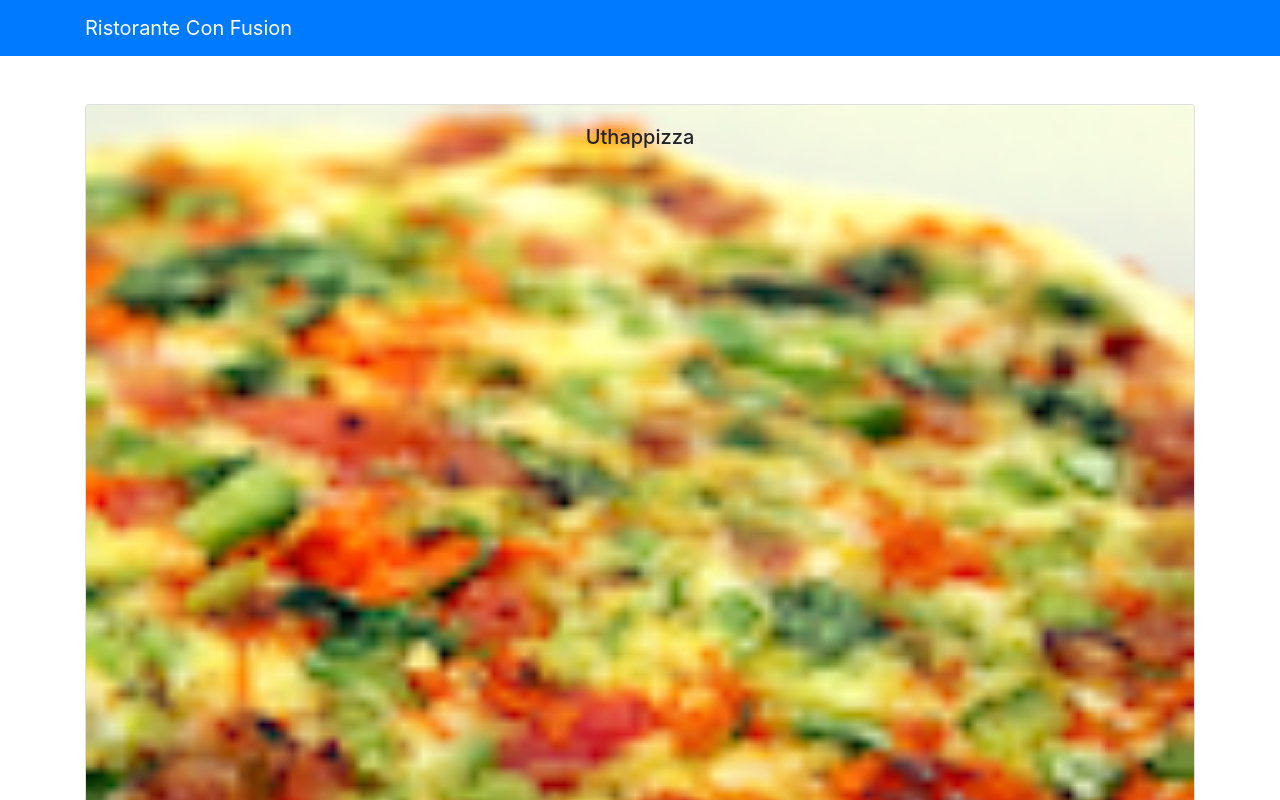
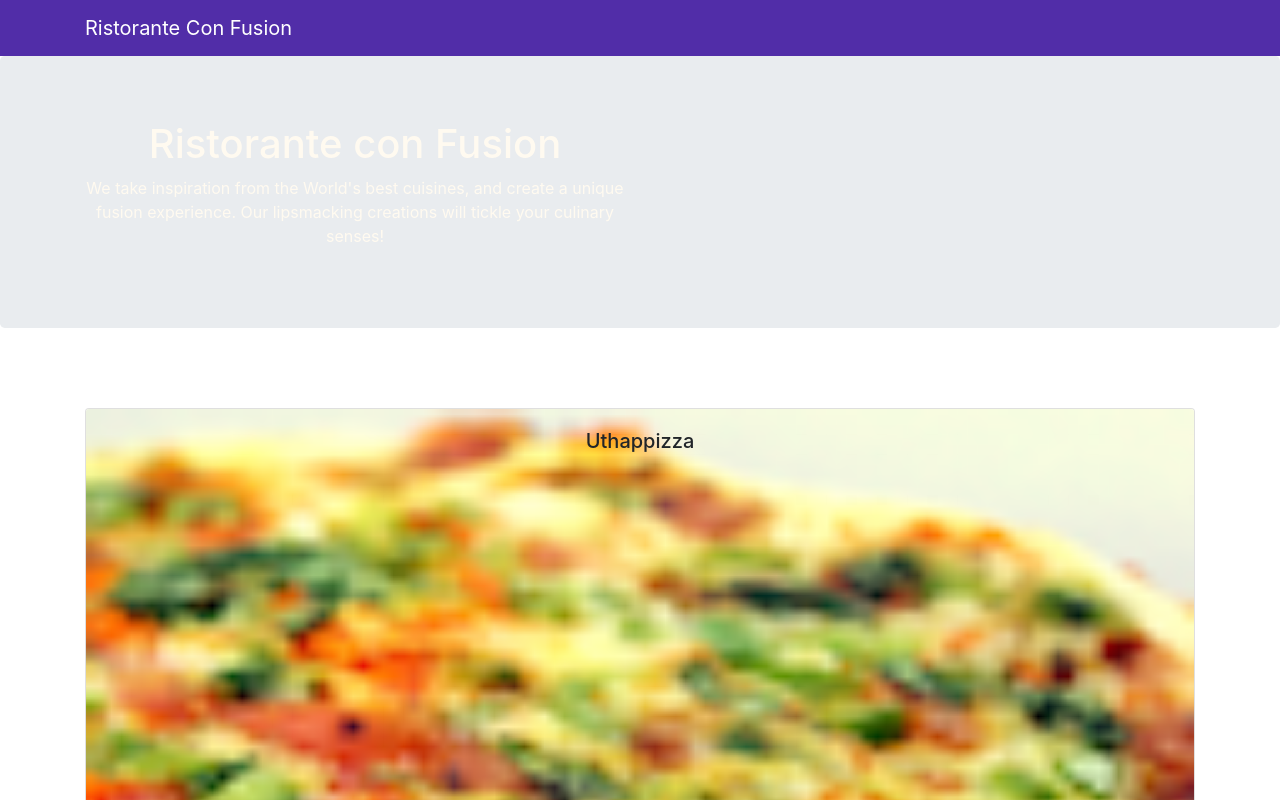
Before and after one commit to amagana10/ReactRepo, a React (Create React App) app: page /contactus in a window 1280 px wide. Shown: the top 800 px of the page. Built offline with nearby package versions, Linux system fonts and the light colour scheme.

Commit message:
added header and footer

```diff
--- a/package.json
+++ b/package.json
@@ -7,6 +7,8 @@
     "@testing-library/react": "^11.1.0",
     "@testing-library/user-event": "^12.1.10",
     "bootstrap": "4.0.0",
+    "bootstrap-social": "5.1.1",
+    "font-awesome": "4.7.0",
     "react": "^17.0.1",
     "react-dom": "^17.0.1",
     "react-popper": "0.9.2",
--- a/src/App.css
+++ b/src/App.css
@@ -36,3 +36,36 @@
     transform: rotate(360deg);
   }
 }
+.row-header{
+    margin:0px auto;
+    padding:0px auto;
+}
+
+.row-content {
+    margin:0px auto;
+    padding: 50px 0px 50px 0px;
+    border-bottom: 1px ridge;
+    min-height:400px;
+}
+
+.footer{
+    background-color: #D1C4E9;
+    margin:0px auto;
+    padding: 20px 0px 20px 0px;
+}
+.jumbotron {
+    padding:70px 30px 70px 30px;
+    margin:0px auto;
+    background: #9575CD ;
+    color:floralwhite;
+}
+
+address{
+    font-size:80%;
+    margin:0px;
+    color:#0f0f0f;
+}
+
+.navbar-dark {
+    background-color: #512DA8;
+}
--- /dev/null
+++ b/src/components/FooterComponent.js
@@ -0,0 +1,50 @@
+import React from 'react';
+
+function Footer(props) {
+    return(
+    <div className="footer">
+        <div className="container">
+            <div className="row justify-content-center">
+                <div className="col-4 offset-1 col-sm-2">
+                    <h5>Links</h5>
+                    <ul className="list-unstyled">
+                        <li><a href="#">Home</a></li>
+                        <li><a href="#">About</a></li>
+                        <li><a href="#">Menu</a></li>
+                        <li><a href="contactus.html">Contact</a></li>
+                    </ul>
+                </div>
+                <div className="col-7 col-sm-5">
+                    <h5>Our Address</h5>
+                    <address>
+		              121, Clear Water Bay Road<br />
+		              Clear Water Bay, Kowloon<br />
+		              HONG KONG<br />
+		              <i className="fa fa-phone fa-lg"></i>: +852 1234 5678<br />
+		              <i className="fa fa-fax fa-lg"></i>: +852 8765 4321<br />
+		              <i className="fa fa-envelope fa-lg"></i>: <a href="mailto:confusion@food.net">
+                         confusion@food.net</a>
+                    </address>
+                </div>
+                <div className="col-12 col-sm-4 align-self-center">
+                    <div className="text-center">
+                        <a className="btn btn-social-icon btn-google" href="http://google.com/+"><i className="fa fa-google-plus"></i></a>
+                        <a className="btn btn-social-icon btn-facebook" href="http://www.facebook.com/profile.php?id="><i className="fa fa-facebook"></i></a>
+                        <a className="btn btn-social-icon btn-linkedin" href="http://www.linkedin.com/in/"><i className="fa fa-linkedin"></i></a>
+                        <a className="btn btn-social-icon btn-twitter" href="http://twitter.com/"><i className="fa fa-twitter"></i></a>
+                        <a className="btn btn-social-icon btn-google" href="http://youtube.com/"><i className="fa fa-youtube"></i></a>
+                        <a className="btn btn-social-icon" href="mailto:"><i className="fa fa-envelope-o"></i></a>
+                    </div>
+                </div>
+            </div>
+            <div className="row justify-content-center">
+                <div className="col-auto">
+                    <p>© Copyright 2018 Ristorante Con Fusion</p>
+                </div>
+            </div>
+        </div>
+    </div>
+    )
+}
+
+export default Footer;
--- /dev/null
+++ b/src/components/HeaderComponent.js
@@ -0,0 +1,28 @@
+import React, { Component } from 'react';
+import { Navbar, NavbarBrand, Jumbotron } from 'reactstrap';
+
+class Header extends Component {
+  render() {
+    return(
+    <React.Fragment>
+      <Navbar dark>
+        <div className="container">
+            <NavbarBrand href="/">Ristorante Con Fusion</NavbarBrand>
+        </div>
+      </Navbar>
+      <Jumbotron>
+           <div className="container">
+               <div className="row row-header">
+                   <div className="col-12 col-sm-6">
+                       <h1>Ristorante con Fusion</h1>
+                       <p>We take inspiration from the World's best cuisines, and create a unique fusion experience. Our lipsmacking creations will tickle your culinary senses!</p>
+                   </div>
+               </div>
+           </div>
+       </Jumbotron>
+    </React.Fragment>
+    );
+  }
+}
+
+export default Header;
--- a/src/components/MainComponent.js
+++ b/src/components/MainComponent.js
@@ -3,6 +3,8 @@
 import Menu from './MenuComponent';
 import DishDetail from './DishdetailComponent';
 import { DISHES } from '../shared/dishes';
+import Header from './HeaderComponent';
+import Footer from './FooterComponent';
 
 class Main extends Component {
 
@@ -21,14 +23,11 @@
   render() {
     return (
       <div>
-        <Navbar dark color="primary">
-          <div className="container">
-            <NavbarBrand href="/">Ristorante Con Fusion</NavbarBrand>
-          </div>
-        </Navbar>
+        <Header />
         <Menu dishes={this.state.dishes} onClick={(dishId) => this.onDishSelect(dishId)} />
         <DishDetail dish={this.state.dishes.filter((dish) => dish.id === this.state.selectedDish)[0]} />
-      </div>
+        <Footer />
+       </div>
     );
   }
 }
--- a/src/index.js
+++ b/src/index.js
@@ -4,6 +4,11 @@
 import App from './App';
 import reportWebVitals from './reportWebVitals';
 import 'bootstrap/dist/css/bootstrap.min.css';
+
+import 'font-awesome/css/font-awesome.css';
+import 'bootstrap-social/bootstrap-social.css';
+
+
 ReactDOM.render(
   <React.StrictMode>
     <App />
```
Also changed, not shown: 2 other files (tests, documents, lock files or other folders).
